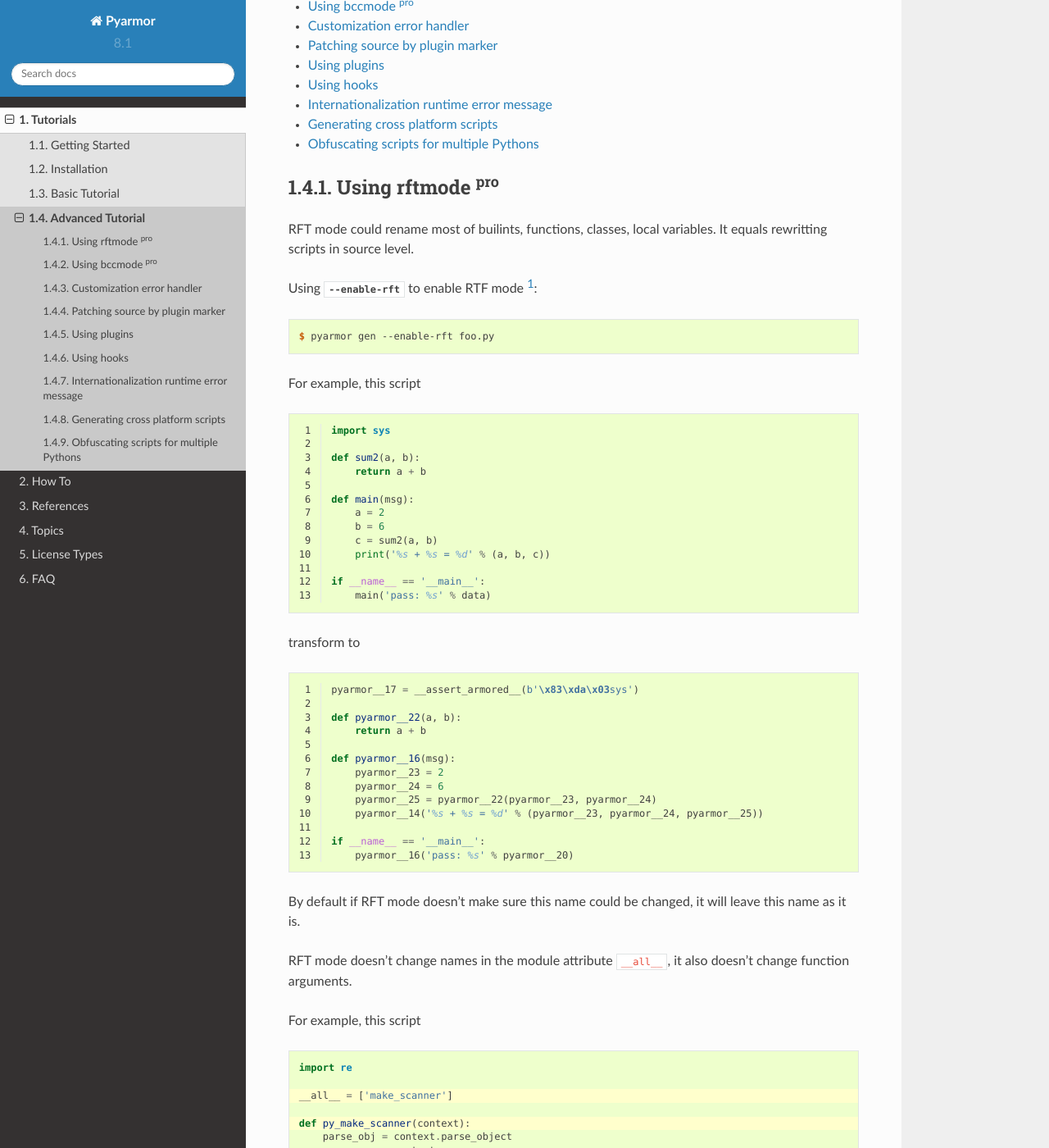
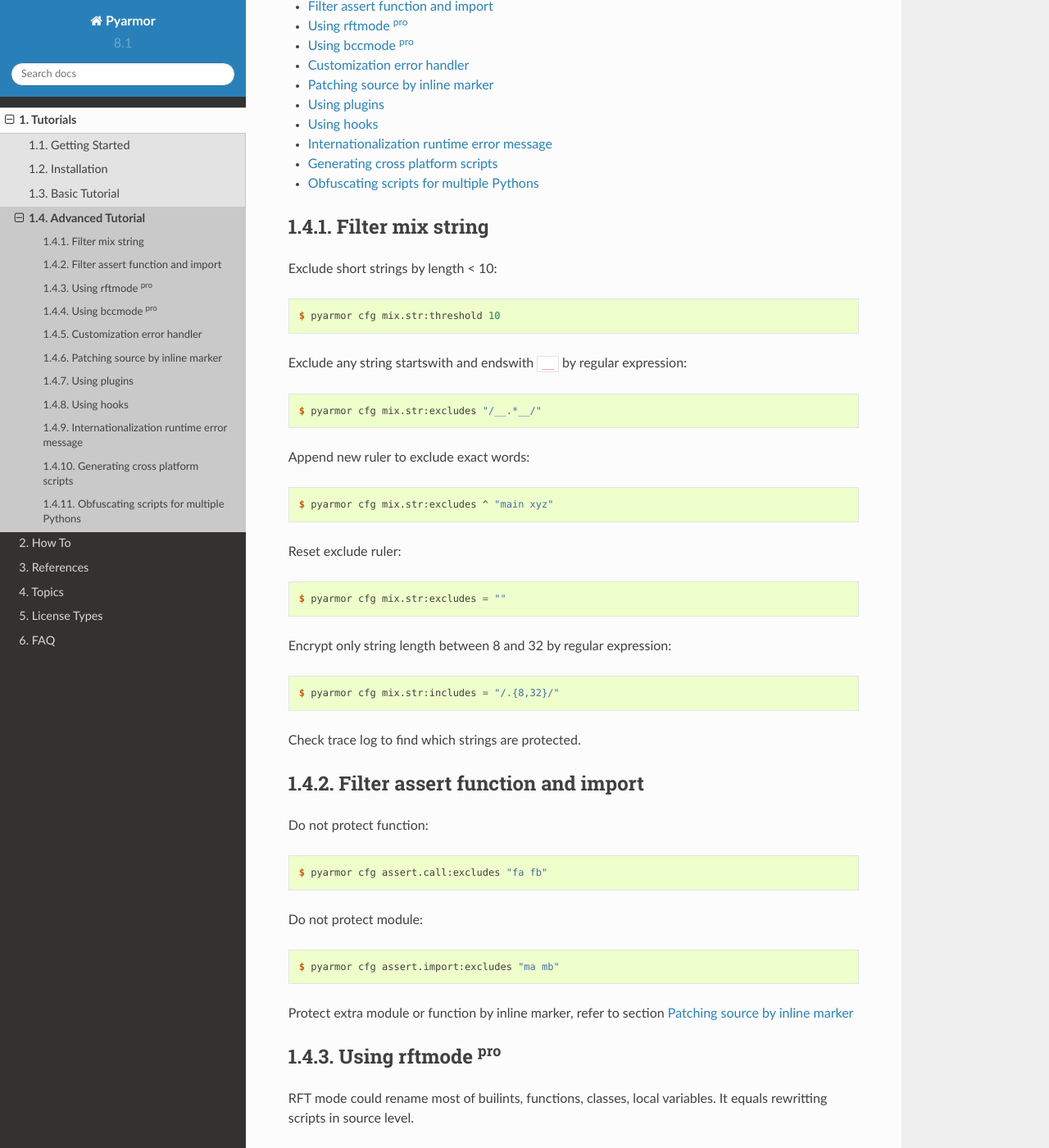
Before and after one commit to dashingsoft/pyarmor, a Sphinx documentation site: the page built from docs/tutorial/advanced.rst, in a window 1280 px wide and 1400 px high, scrolled down 224 px. Shown: the whole window at 82% size. Built offline with Sphinx 7.4.7 and the Read the Docs theme 2.0.0, drawn with Linux system fonts in a browser that asks for light colours; some of the changed text lies outside the part shown.

Commit message:
Refine doc

```diff
--- a/docs/tutorial/advanced.rst
+++ b/docs/tutorial/advanced.rst
@@ -11,20 +11,43 @@
 
 .. program:: pyarmor gen
 
-..
-    Filter mix string
-    =================
+Filter mix string
+=================
 
-    Add new ruler::
+Exclude short strings by length < 10::
 
-        $ pyarmor cfg -r mix.str:excludes
-        $ pyarmor cfg mix.str:excludes += "abc"
-        $ pyarmor cfg mix.str:excludes -= "abc"
-        $ pyarmor cfg mix.str:excludes = "abc"
-        $ pyarmor cfg -r mix.str:excludes
+    $ pyarmor cfg mix.str:threshold 10
 
-    Filter assert function and import
-    =================================
+Exclude any string startswith and endswith ``__`` by regular expression::
+
+    $ pyarmor cfg mix.str:excludes "/__.*__/"
+
+Append new ruler to exclude exact words::
+
+    $ pyarmor cfg mix.str:excludes ^ "main xyz"
+
+Reset exclude ruler::
+
+    $ pyarmor cfg mix.str:excludes = ""
+
+Encrypt only string length between 8 and 32 by regular expression::
+
+    $ pyarmor cfg mix.str:includes = "/.{8,32}/"
+
+Check trace log to find which strings are protected.
+
+Filter assert function and import
+=================================
+
+Do not protect function::
+
+    $ pyarmor cfg assert.call:excludes "fa fb"
+
+Do not protect module::
+
+    $ pyarmor cfg assert.import:excludes "ma mb"
+
+Protect extra module or function by inline marker, refer to section `Patching source by inline marker`_
 
 .. _using rftmode:
 
@@ -252,12 +275,12 @@
 
 After the option is changed, obfuscating the script again to make it effects.
 
-Patching source by plugin marker
+Patching source by inline marker
 ================================
 
-Before obfuscating a script, Pyarmor scans each line, remove plugin marker plus the following one whitespace, leave the rest as it is.
+Before obfuscating a script, Pyarmor scans each line, remove inline marker plus the following one whitespace, leave the rest as it is.
 
-The default plugin marker is ``# pyarmor:``, any comment line with this prefix will be as a plugin marker.
+The default inline marker is ``# pyarmor:``, any comment line with this prefix will be as a inline marker.
 
 For example, these lines
 
@@ -266,7 +289,7 @@
 
     print('start ...')
 
-    # pyarmor: print('this is plugin code')
+    # pyarmor: print('this script is obfuscated')
     # pyarmor: check_something()
 
 will be changed to
@@ -276,7 +299,7 @@
 
     print('start ...')
 
-    print('this is plugin code')
+    print('this script is obfuscated')
     check_something()
 
 One real case: protecting hidden imported modules
@@ -299,7 +322,7 @@
 
 But this results in a problem, The plain script could not be run because ``__assert_armored__`` is only available in the obfuscated script.
 
-The plugin marker is right solution for this case. Let's make a little change
+The inline marker is right solution for this case. Let's make a little change
 
 .. code-block:: python
     :emphasize-lines: 2
@@ -307,7 +330,16 @@
     m = __import__('abc')
     # pyarmor: __assert_armored__(m)
 
-By plugin marker, both the plain script and the obfsucated script work as expected.
+By inline marker, both the plain script and the obfsucated script work as expected.
+
+Sometimes :option:`--assert-call` may miss some functions, in this case, using inline marker to protect them. Here is an example to protect extra function ``self.foo.meth``:
+
+.. code-block:: python
+    :emphasize-lines: 2
+
+    # pyarmor: __assert_armored__(self.foo.meth)
+    self.foo.meth(x, y, z)
+
 
 Using plugins
 =============
```
